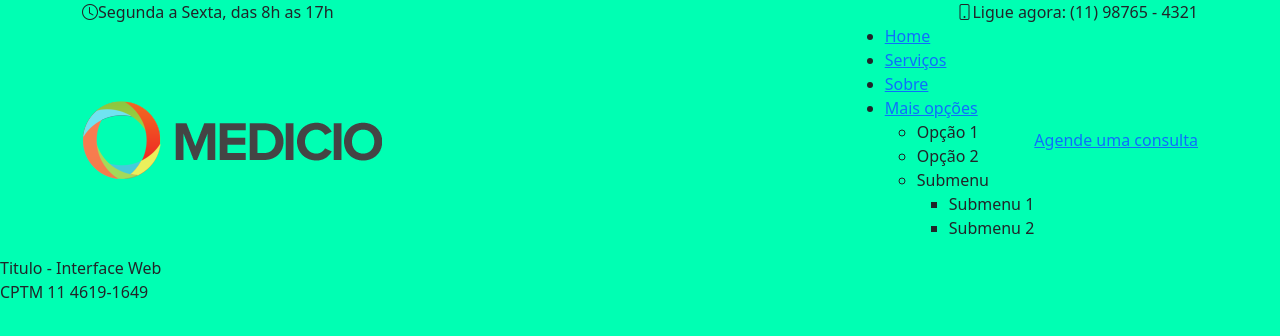
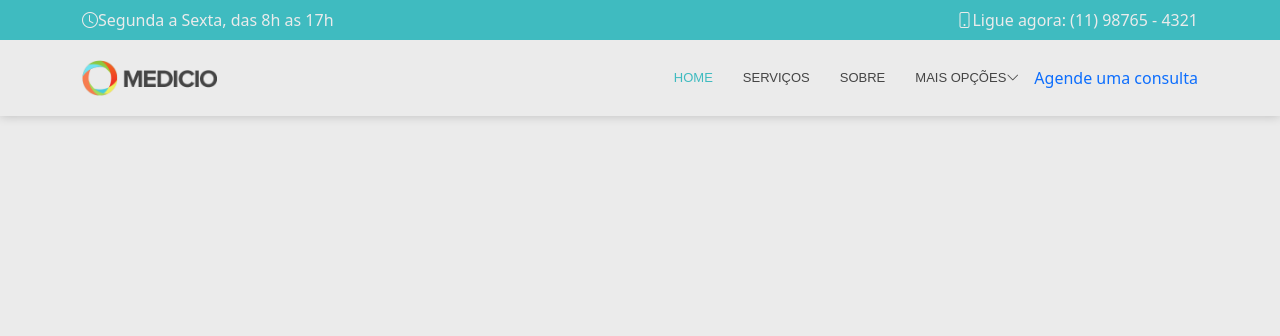
Before and after one commit to Leticia-Aymee/projetosite, a plain HTML site: page index.html in a window 1280 px wide. Drawn offline with nearby package versions, Linux system fonts and the light colour scheme.

Commit message:
update do css

```diff
--- a/css/main.css
+++ b/css/main.css
@@ -1,3 +1,139 @@
-body{
-    background: rgb(0, 255, 179); /* cor de fundo */
+:root{
+    --background-color: #ebebeb;
+    --nav-fundo: #dbdbdb;
+    --texto-default: #444;
+    --heading-color: #363636; /* cor de texto em cabeçalho ou titulos */
+    --nav-color: #444;
+    --nav-hover-color: #3fbbc0;
+    --nav-mobile-background: #ebebeb;
+    --nav-dropdown-background: #195052;
+    --nav-dropdown-color: #ebebeb;
+    --nav-dropdown-hover-color: #3fbbc0;
+    --nav-bg-topbar: #3fbbc0;
+    --nav-color2: #ebebeb;
 }
+
+body {
+    background: var(--background-color); /* cor fundo */
+    color: var(--texto-default); /* cores dos textos */
+}
+
+a {
+    text-decoration: none;
+    transition: 0.3s;
+}
+
+/* HEADER */
+
+.header {
+    color: var(--texto-default);
+    background: var(--background-color);
+    box-shadow: 0 0 10px rgba(0, 0, 0, 0.2);
+}
+
+.header .topbar {
+    background: var(--nav-bg-topbar);
+    color: var(--nav-color2);
+    height: 40px;
+}
+
+.header .branding {
+    min-height: 60px;
+    padding: 10px 0;
+}
+
+.header .logo {
+    line-height: 1;
+}
+
+.header .logo img {
+    max-height: 36px;
+    margin-right: 8px;
+}
+
+/* Nav menu desktop = responsivo */
+@media (min-width: 1200px) {
+    .navmenu {
+        padding: 0;
+    }
+
+    .navmenu ul {
+        list-style: none;
+        margin: 0;
+        padding: 0;
+        display: flex ;
+        align-items: center;
+    }
+
+    .navmenu li {
+        position: relative;
+    }
+
+    .navmenu a {
+        color: var(--nav-color);
+        padding: 18px 15px;
+        font-size: 13px;
+        font-family: Arial, Helvetica, sans-serif;
+        font-weight: 500;
+        text-transform: uppercase;
+        display: flex;
+        align-items: center;
+        justify-content: space-between;
+        white-space: nowrap; /* NO WRAP */
+    }
+
+    /* .navmenu a i {
+        font-size: 12px;
+        line-height: 0;
+        margin-left: 5px;
+    } */
+
+    .navmenu li:hover>a,
+    .navmenu .active,
+    .navmenu .active:focus {
+        color: var(--nav-hover-color);
+    }
+
+    .navmenu .dropdown ul {
+        margin: 0;
+        padding: 10px 0;
+        background: var(--nav-dropdown-background);
+        display: block;
+        position: absolute;
+        visibility: hidden;
+        left: 14px;
+        top: 130%;
+        opacity: 0;
+        border-radius: 4px;
+        z-index: 99;
+        box-shadow: 0 0 30px rgba(0, 0, 0, 0.1);
+    }
+
+    .navmenu .dropdown ul li {
+        min-width: 200px;
+    }
+
+    .navmenu .dropdown ul a {
+        padding: 10px 20px;
+        font-size: 15px;
+        text-transform: none;
+        color: var(--nav-dropdown-hover-color);
+    }
+
+    .navmenu .dropdown ul a i {
+        font-size: 12px;
+    }
+
+    .navmenu .dropdown ul a:hover,
+    .navmenu .dropdown ul .active:hover,
+    .navmenu .dropdown ul li:hover>a {
+        color: red;
+    }
+
+    .navmenu .dropdown:hover>ul {
+        opacity: 1;
+        top: 100%;
+        visibility: visible;
+    }
+
+}
--- a/index.html
+++ b/index.html
@@ -56,19 +56,27 @@
                 </a>
 
                 <!-- Menu -->
-                <nav>
+                <nav id="navmenu" class="navmenu">
                     <ul>
-                        <li> <a href=""> Home </a>  </li>
-                        <li> <a href=""> Serviços </a>  </li>
-                        <li> <a href=""> Sobre </a>  </li>
-                        <li> <a href=""> Mais opções </a>
+                        <li> <a href="#hero" class="active"> Home </a>  </li>
+                        <li> <a href="#servicos"> Serviços </a>  </li>
+                        <li> <a href="#sobre"> Sobre </a>  </li>
+                        <li class="dropdown">
+                            <a href="#">
+                                <span> Mais Opções </span>
+                                <i class="bi-chevron-down"></i>
+                            </a>
                             <ul>
-                                <li> Opção 1</li>
-                                <li> Opção 2</li>
-                                <li> Submenu
+                                <li> <a href="#"> Opção 1 </a> </li>
+                                <li> <a href="#"> Opção 2 </a> </li>
+                                <li class="dropdown">
+                                    <a href="#">
+                                        <span> Submenu </span>
+                                        <i class="bi bi-chevron-down"></i>
+                                    </a>
                                     <ul>
-                                        <li>Submenu 1</li>
-                                        <li>Submenu 2</li>
+                                        <li> <a href="#"> Submenu 1 </a> </li>
+                                        <li> <a href="#"> Submenu 2 </a> </li>
                                     </ul>
                                 </li> <!--fim Submenu-->
                             </ul>
@@ -90,15 +98,7 @@
 
     </header> <!-- fim header -->
 
-    <main>
-        <div>
-            Titulo - Interface Web
-        </div>
-    </main>
 
-    <footer>
-        CPTM 11 4619-1649
-    </footer>
 
 </body>
 </html>
```
